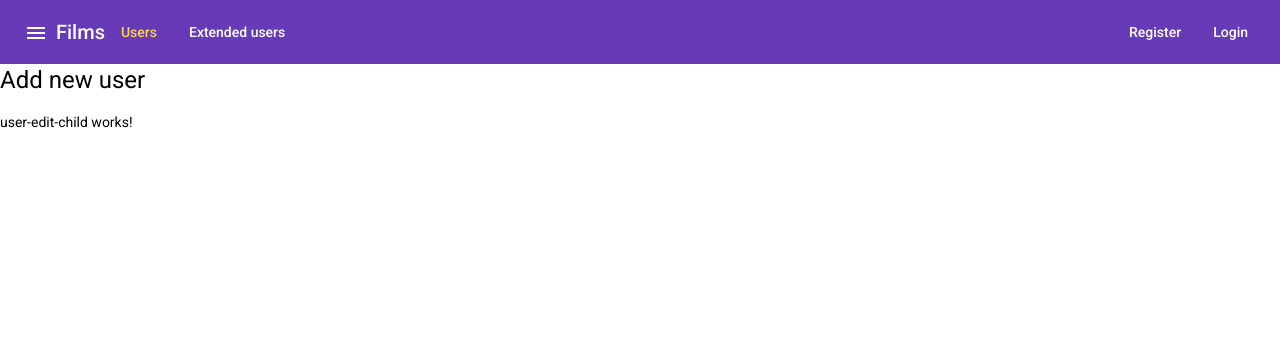
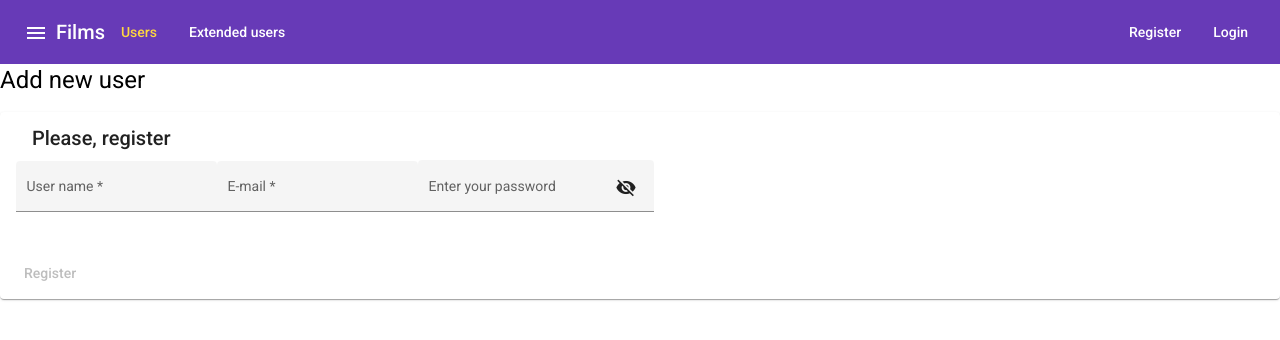
Before and after one commit to PeterGursky/tsystems-2022, an Angular app in the folder filmsPG/: page /users/new in a window 1280 px wide. Shown: the top 340 px of the page. Built offline with nearby package versions, Linux system fonts and the light colour scheme.

Commit message:
user-edit-child initialization

```diff
--- a/filmsPG/src/app/user-edit-child/user-edit-child.component.html
+++ b/filmsPG/src/app/user-edit-child/user-edit-child.component.html
@@ -1 +1,40 @@
-<p>user-edit-child works!</p>
+<form (ngSubmit)="onSubmit()" [formGroup]="registerForm">
+  <mat-card class="example-card">
+    <mat-card-header>
+      <mat-card-title>Please, register</mat-card-title>
+    </mat-card-header>
+    <mat-card-content>
+      <mat-form-field appearance="fill">
+        <mat-label>User name</mat-label>
+        <input matInput formControlName="name">
+        <!-- <mat-error>{{getJson(name.errors)}}</mat-error> -->
+        <mat-error *ngIf="name.errors && name.errors['required']">Name is required</mat-error>
+        <mat-error *ngIf="name.errors && name.errors['minlength']">
+          Login must have at least {{name.errors['minlength']['requiredLength']}} characters,
+          but has only {{name.errors['minlength']['actualLength']}}.
+        </mat-error>
+        <mat-error *ngIf="name.errors && name.errors['conflict']">
+          {{name.errors['conflict']}}
+        </mat-error>
+      </mat-form-field>
+
+      <mat-form-field appearance="fill">
+        <mat-label>E-mail</mat-label>
+        <input matInput formControlName="email">
+      </mat-form-field>
+
+      <mat-form-field appearance="fill">
+        <mat-label>Enter your password</mat-label>
+        <input matInput [type]="hide ? 'password' : 'text'" formControlName="password">
+        <button type="button" mat-icon-button matSuffix (click)="hide = !hide" [attr.aria-label]="'Hide password'" [attr.aria-pressed]="hide">
+          <mat-icon>{{hide ? 'visibility_off' : 'visibility'}}</mat-icon>
+        </button>
+        <mat-error *ngIf="password.errors">{{password.errors['weakPassword']}}</mat-error>
+        <mat-hint>{{passwordMessage}}</mat-hint>
+      </mat-form-field>
+    </mat-card-content>
+    <mat-card-actions>
+      <button mat-button type="submit" [disabled]="registerForm.invalid">Register</button>
+    </mat-card-actions>
+  </mat-card>
+</form>
--- a/filmsPG/src/app/user-edit-child/user-edit-child.component.ts
+++ b/filmsPG/src/app/user-edit-child/user-edit-child.component.ts
@@ -1,4 +1,8 @@
 import { Component, OnInit } from '@angular/core';
+import { AbstractControl, AsyncValidatorFn, FormControl, FormGroup, ValidationErrors, Validators } from '@angular/forms';
+import { map, Observable } from 'rxjs';
+import { User } from 'src/entities/user';
+import { UsersService } from 'src/services/users.service';
 
 @Component({
   selector: 'app-user-edit-child',
@@ -6,10 +10,52 @@
   styleUrls: ['./user-edit-child.component.css']
 })
 export class UserEditChildComponent implements OnInit {
+  hide = true;
+  registerForm = new FormGroup({
+    name: new FormControl('', {
+                               validators: [Validators.required, Validators.minLength(3)],
+                               asyncValidators: this.serverConflictValidator('name'),
+                               nonNullable: true
+                              }),
+    email: new FormControl('', [Validators.required,
+                                Validators.email,
+                                Validators.pattern("^[a-zA-Z0-9_.+-]+@[a-zA-Z0-9-]+\.[a-zA-Z0-9-.]+$")],
+                               this.serverConflictValidator('email')),
+    password: new FormControl('', { nonNullable: true})
+  });
+  passwordMessage = '';
 
-  constructor() { }
+  constructor(private usersService: UsersService) { }
 
   ngOnInit(): void {
   }
 
+    /**
+   * Returns validator for name or for email depending on field.
+   * @param field "name" or "email"
+   */
+     serverConflictValidator(field: string): AsyncValidatorFn {
+      return (control: AbstractControl): Observable<ValidationErrors | null> => {
+        const username = field === 'name' ? control.value : '';
+        const email = field === 'email' ? control.value : '';
+        const user = new User(username, email);
+        return this.usersService.userConflicts(user).pipe(
+          map(conflicts => conflicts.includes(field) ? {conflict: "Value is already present on the server"} : null)
+        );
+      }
+    }
+
+    onSubmit(){
+
+    }
+
+    get name(): FormControl<string> {
+      return this.registerForm.get('name') as FormControl;
+    }
+    get email(): FormControl<string|null> {
+      return this.registerForm.get('email') as FormControl;
+    }
+    get password(): FormControl<string> {
+      return this.registerForm.get('password') as FormControl;
+    }
 }
```
